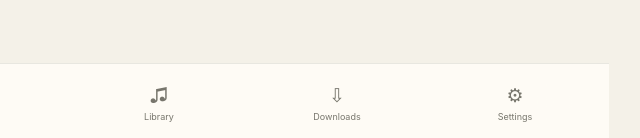
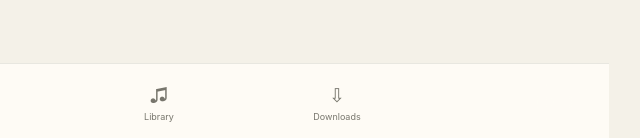
Before and after one commit to engineerharish05/ISAI-The-Music-Player, a website: page index.html in a window 1280 px wide. Shown: the part 659-797 px from the top of the page, 481-1121 px from the left. Drawn offline with Linux system fonts and the light colour scheme.

Commit message:
Simplify ISAI bottom navigation to target four destinations

```diff
--- a/index.html
+++ b/index.html
@@ -29,7 +29,6 @@
     <button class="nav" data-page="explore"><i>⌕</i><span>Search</span></button>
     <button class="nav" data-page="library"><i>♫</i><span>Library</span></button>
     <button class="nav" data-page="downloads"><i>⇩</i><span>Downloads</span></button>
-    <button class="nav" data-page="settings"><i>⚙</i><span>Settings</span></button>
   </nav>
 </div>
 <div id="toast"></div>
```
